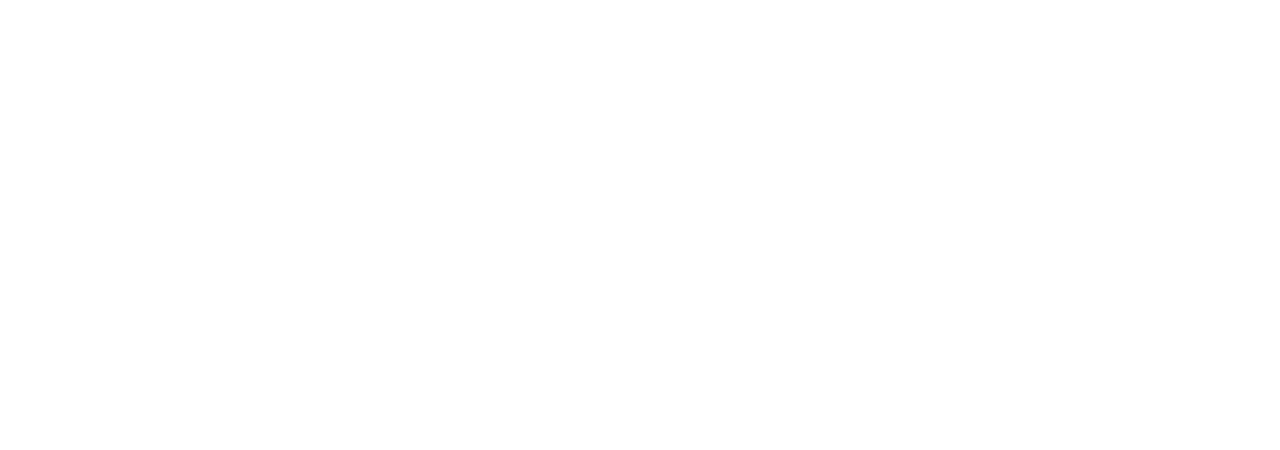
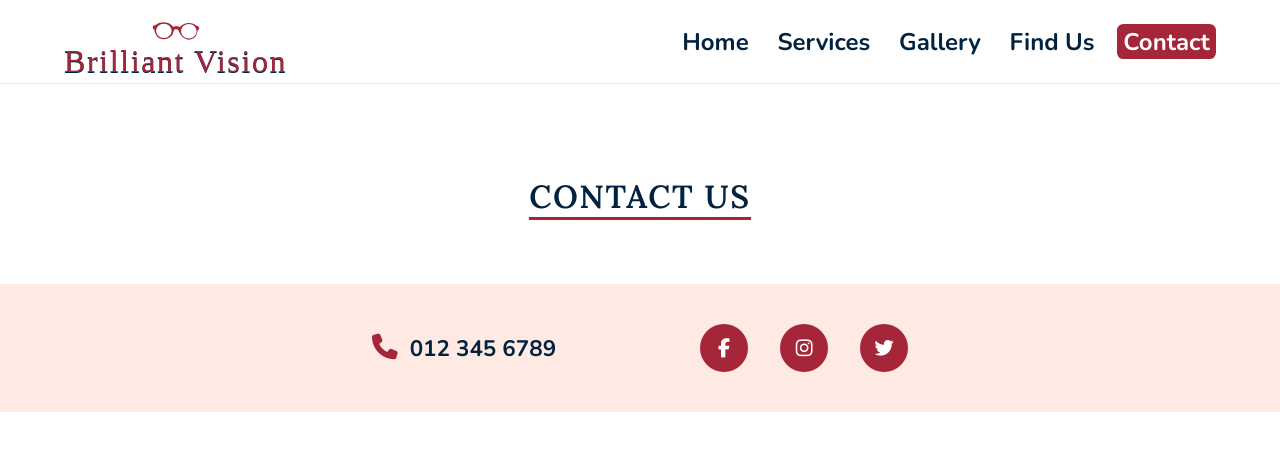
Before and after one commit to walczakw/p1-brilliant-vision, a plain HTML site: page contact.html in a window 1280 px wide. Drawn offline with nearby package versions, Linux system fonts and the light colour scheme; a web font is replaced by a local one.

Commit message:
Add basic structure to contact.html and link button action from the home page to take user to contact.html

```diff
--- a/assets/css/style.css
+++ b/assets/css/style.css
@@ -296,10 +296,6 @@ nav a:active, a:hover {
 
 
 /* Find Us */
-
-#find-us {
-    width: 100%;
-}
 
 #find-us-wrapper {
     margin-top: 2rem;
@@ -645,6 +641,13 @@ nav a:active, a:hover {
     }
 }
 
+/* @media only screen and (max-width: 380px) {
+    #opening-hours ul li {
+        display: flex;
+        flex-direction: column;
+    }
+} */
+
 
 /* Footer */
 @media only screen and (max-width: 540px) {
--- a/contact.html
+++ b/contact.html
@@ -0,0 +1,93 @@
+<!DOCTYPE html>
+<html lang="en">
+
+<head>
+    <meta charset="UTF-8">
+    <meta http-equiv="X-UA-Compatible" content="IE=edge">
+    <meta name="viewport" content="width=device-width, initial-scale=1.0">
+    <title>Brilliant Vision</title>
+    <meta name="description" content="Optitians in Killarney, Ireland">
+    <meta name="keywords" content="optitians, optometrist, eye exam, glasses, killarney, ireland">
+    <link rel="preconnect" href="https://fonts.googleapis.com">
+    <link rel="preconnect" href="https://fonts.gstatic.com" crossorigin>
+    <link href="https://fonts.googleapis.com/css2?family=Halant:wght@500;600;700&family=Lora:ital,wght@0,400;0,500;0,600;1,400;1,500;1,600&family=Nunito:ital,wght@0,400;0,500;0,600;0,700;0,800;0,900;1,400;1,500;1,600&display=swap" rel="stylesheet">
+    <link rel="stylesheet" href="assets/css/style.css">
+</head>
+
+<body>
+    <!-- Header -->
+    <header>
+        <div id="logo-wrapper">
+            <a href="index.html">
+                <div id="logo">
+                    <img src="assets/images/glasses-icon.svg" alt="glasses icon">
+                    <h1>Brilliant Vision<h1>
+                </div>
+            </a>
+        </div>
+        <nav>
+            <ul>
+                <li>
+                    <a href="index.html">Home</a>
+                </li>
+                <li>
+                    <a href="#services">Services</a>
+                </li>
+                <li>
+                    <a href="#">Gallery</a>
+                </li>
+                <li>
+                    <a href="#find-us">Find Us</a>
+                </li>
+                <li>
+                    <a href="contact.html" class="active">Contact</a>
+                </li>
+            <ul>
+        </nav>
+    </header>
+
+    <!-- Main -->
+    <main>
+
+        <!-- Contact form -->
+        <section id="form" class="section-container">
+            <h3>CONTACT US</h3>
+            <div id="contact-form-wrapper">
+
+            </div>
+        </section>
+
+    </main>
+
+    <!-- Footer -->
+    <footer>
+        <div id="footer-wrapper">
+            <div id="footer-phone">
+                <i class="fa-solid fa-phone"></i>
+                <span>012 345 6789<span>
+            </div>
+            <div id="social-media-icons">
+                <ul>
+                    <li>
+                        <a href="https://facebook.com" target="_blank" rel="noopener" aria-label="Follow us on Facebook (opens in a new tab)">
+                        <i class="fa-brands fa-facebook-f" aria-hidden="true"></i>
+                        </li>
+                    <li id="middle-icon">
+                        <a href="https://instagram.com" target="_blank" rel="noopener" aria-label="Follow us on Instagram page (opens in a new tab)">
+                        <i class="fa-brands fa-instagram" aria-hidden="true"></i>
+                    </li>
+                    <li>
+                        <a href="https://twitter.com" target="_blank" rel="noopener" aria-label="Follow us on Twitter page (opens in a new tab)">
+                        <i class="fa-brands fa-twitter" aria-hidden="true"></i>
+                        </a>
+                    </li>
+                </ul>
+            </div>
+        </div>
+    </footer>
+
+    <!-- Font awesome script -->
+    <script src="https://kit.fontawesome.com/ff5181b3e7.js" crossorigin="anonymous"></script>
+</body>
+
+</html>
```
Also changed, not shown: index.html (+2 -2 lines).
